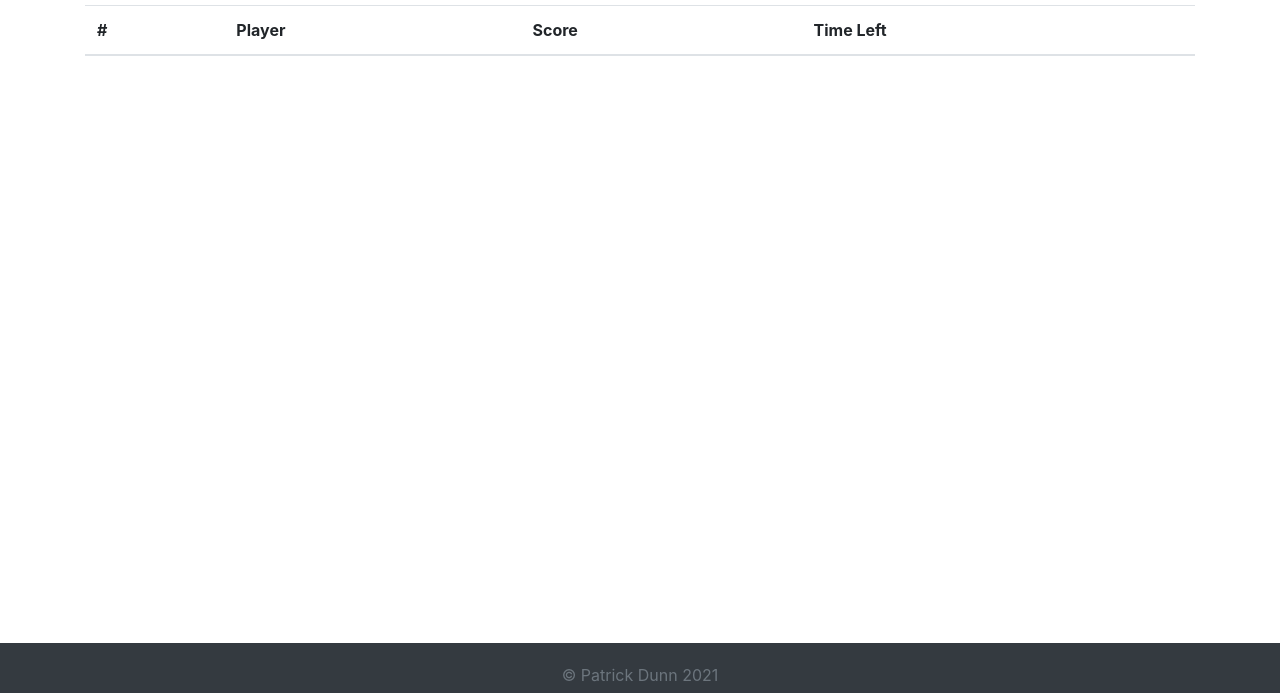
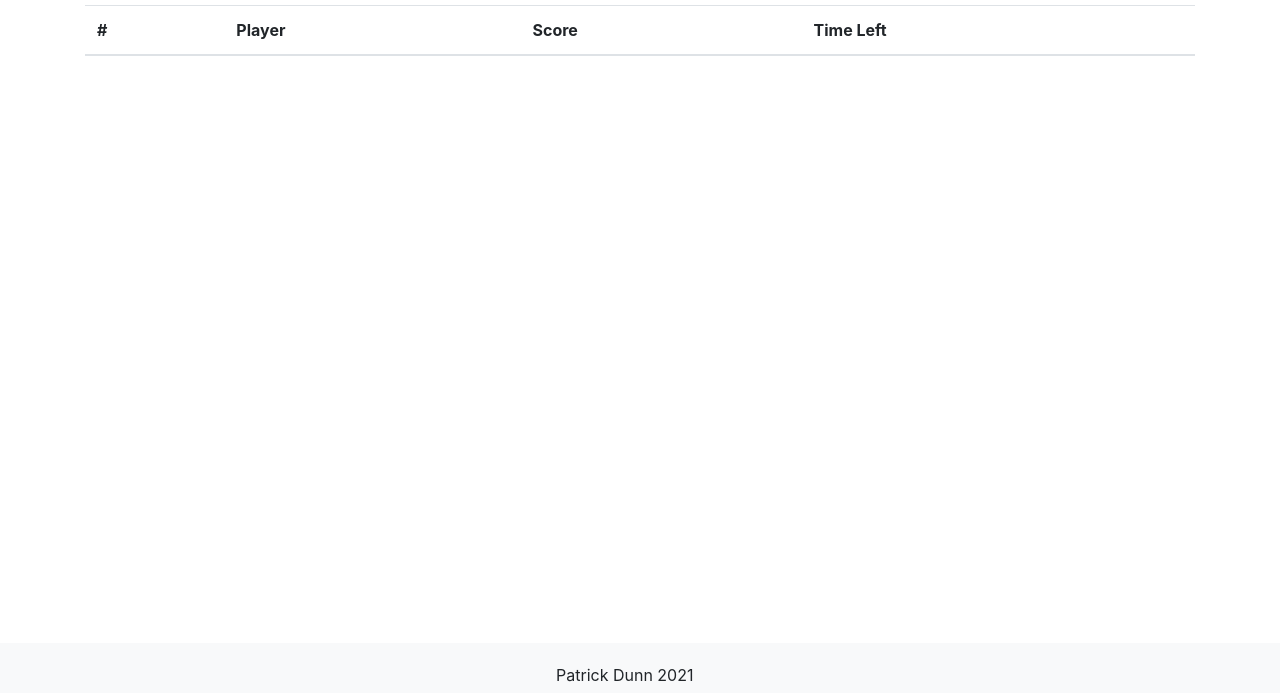
Before and after one commit to knightmac19/TriviaQuiz, a plain HTML site: page highscore.html in a window 1280 px wide. Shown: the part 107-800 px from the top of the page. Drawn offline with nearby package versions, Linux system fonts and the light colour scheme.

```diff
--- a/highscore.html
+++ b/highscore.html
@@ -39,11 +39,12 @@
 
 
 
-    <div id="footer" class="bg-dark">
+    <div id="footer" class="bg-light">
         <div class="container">
             <div class="row">
                 <div class="col-lg-12 text-center">
-                    <p class="text-muted">&copy Patrick Dunn 2021</p>
+                    <p >Patrick Dunn 2021 <a class="btn btn-social-icon btn-github" href="https://github.com/knightmac19/TriviaQuiz"><span class="fa fa-github fa-stack1x"></span></a></p>
+
                 </div>
             </div>
         </div>
```
Also changed, not shown: assets/img/empowerBtns_function.png (added), 1 other file.
